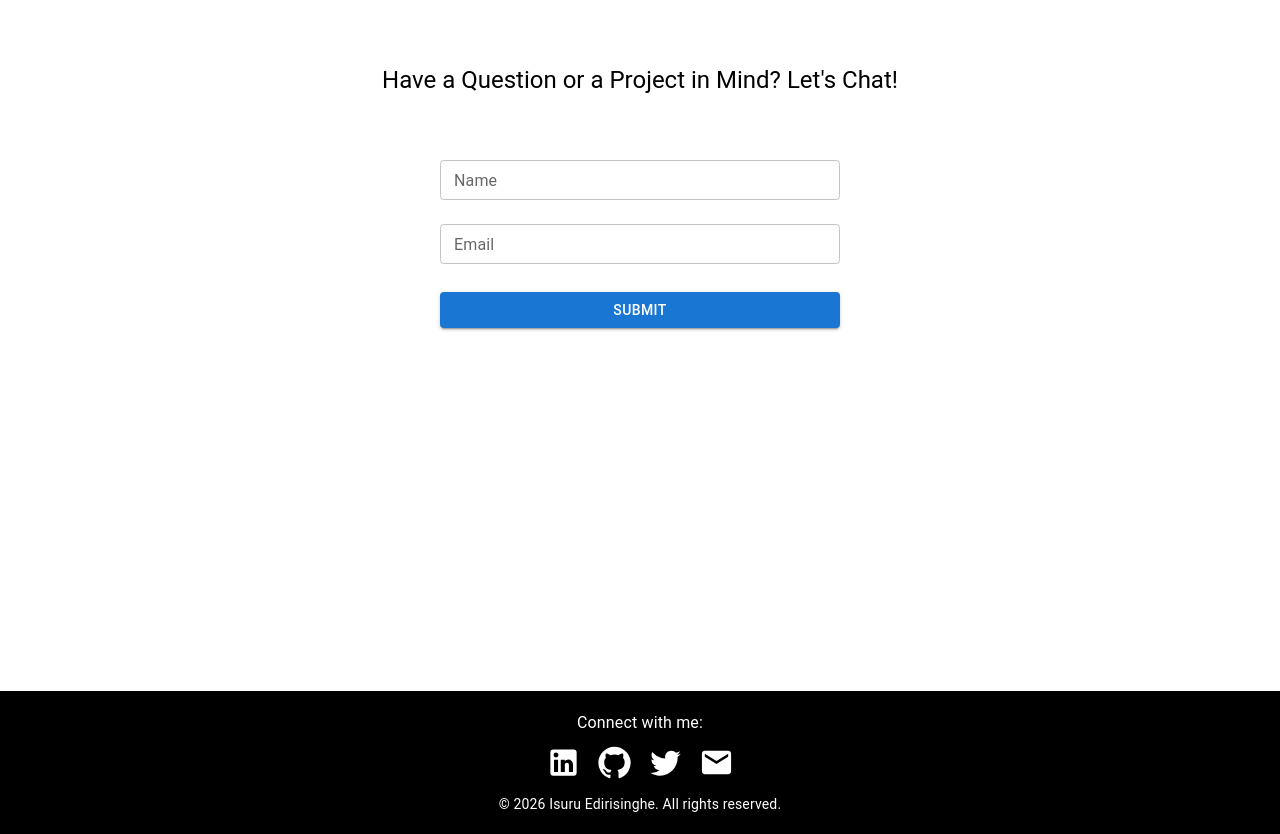
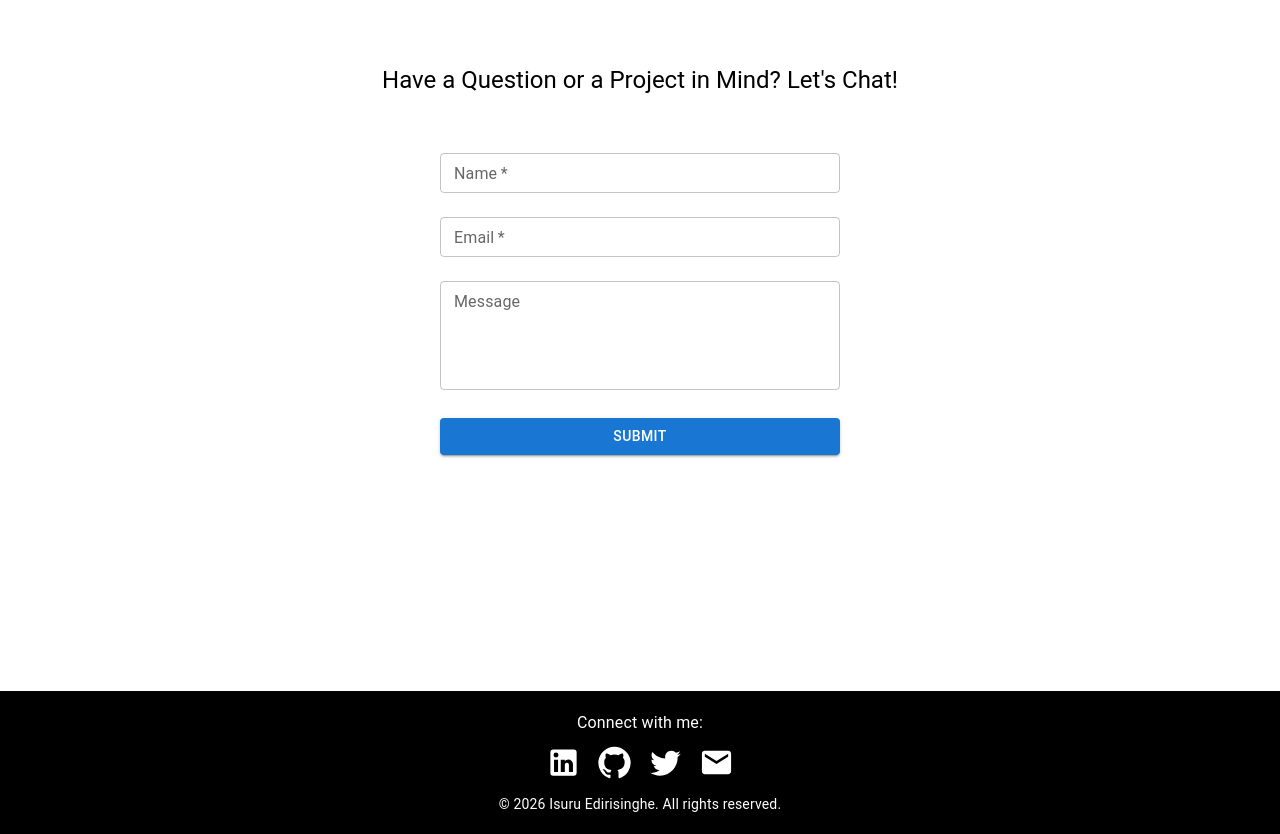
Before and after one commit to isuru117/portfolio, a React (Create React App) app: page / in a window 1280 px wide. Shown: the part 3620-4454 px from the top of the page. Built offline with nearby package versions, Linux system fonts and the light colour scheme.

Commit message:
update contact component

```diff
--- a/src/components/Contact/Contact.tsx
+++ b/src/components/Contact/Contact.tsx
@@ -1,13 +1,23 @@
 import React, { useState } from 'react';
 import { Container, TextField, Button, Typography, Box } from '@mui/material';
+import { submitContactForm } from '../../services/ApiService';
 
 const Contact: React.FC = () => {
     const [name, setName] = useState('');
     const [email, setEmail] = useState('');
+    const [message, setMessage] = useState('');
 
-    const handleSubmit = (event: React.FormEvent) => {
+    const handleSubmit = async (event: React.FormEvent) => {
         event.preventDefault();
-        alert(`Name: ${name}, Email: ${email}`);
+
+        const submitted = await submitContactForm(name, email, message);
+
+        if (submitted) {
+            setName('');
+            setEmail('');
+        } else {
+            alert('Failed to send message. Please try again later.');
+        }
     };
 
     return (
@@ -15,7 +25,7 @@ const Contact: React.FC = () => {
             <Typography variant="h2" className="section-heading" gutterBottom>
                 Contact
             </Typography>
-            <Typography variant="h5" component="h1" sx={{ textAlign: 'center', paddingTop: '30px' }}>
+            <Typography variant="h5" component="h1" sx={{ textAlign: 'center', paddingTop: '30px', marginBottom: '80px' }}>
                 Have a Question or a Project in Mind? Let's Chat!
             </Typography>
             <Box
@@ -25,7 +35,7 @@ const Contact: React.FC = () => {
                     alignItems: 'center',
                     justifyContent: 'center',
                     height: '30vh',
-                    marginTop: '20px'
+                    marginTop: '40px'
                 }}
             >
                 <form onSubmit={handleSubmit} style={{ width: '100%', maxWidth: '400px' }}>
@@ -35,7 +45,8 @@ const Contact: React.FC = () => {
                         margin="normal"
                         value={name}
                         onChange={(e) => setName(e.target.value)}
-                        size="small" // Reduce the size of the text fields
+                        size="small"
+                        required
                     />
                     <TextField
                         label="Email"
@@ -44,9 +55,20 @@ const Contact: React.FC = () => {
                         margin="normal"
                         value={email}
                         onChange={(e) => setEmail(e.target.value)}
-                        size="small" // Reduce the size of the text fields
+                        size="small"
+                        required
                     />
-                    <Button type="submit" variant="contained" color="primary" fullWidth sx={{ marginTop: "20px" }}>
+                    <TextField
+                        label="Message"
+                        fullWidth
+                        multiline
+                        margin="normal"
+                        value={message}
+                        minRows={4}
+                        onChange={(e) => setMessage(e.target.value)}
+                        size="small"
+                    />
+                    <Button type="submit" variant="contained" color="primary" fullWidth sx={{ marginTop: '20px' }}>
                         Submit
                     </Button>
                 </form>
```
